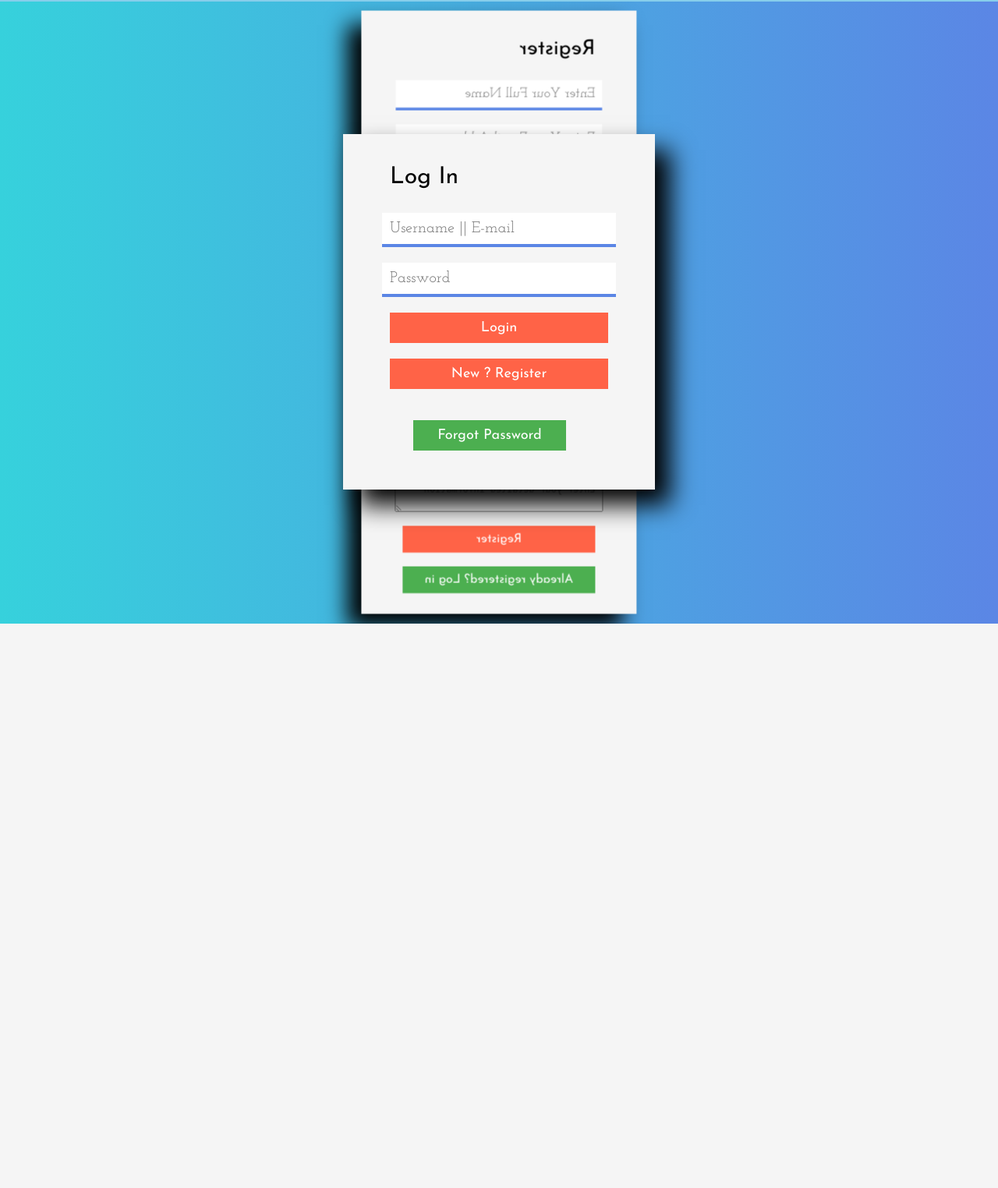
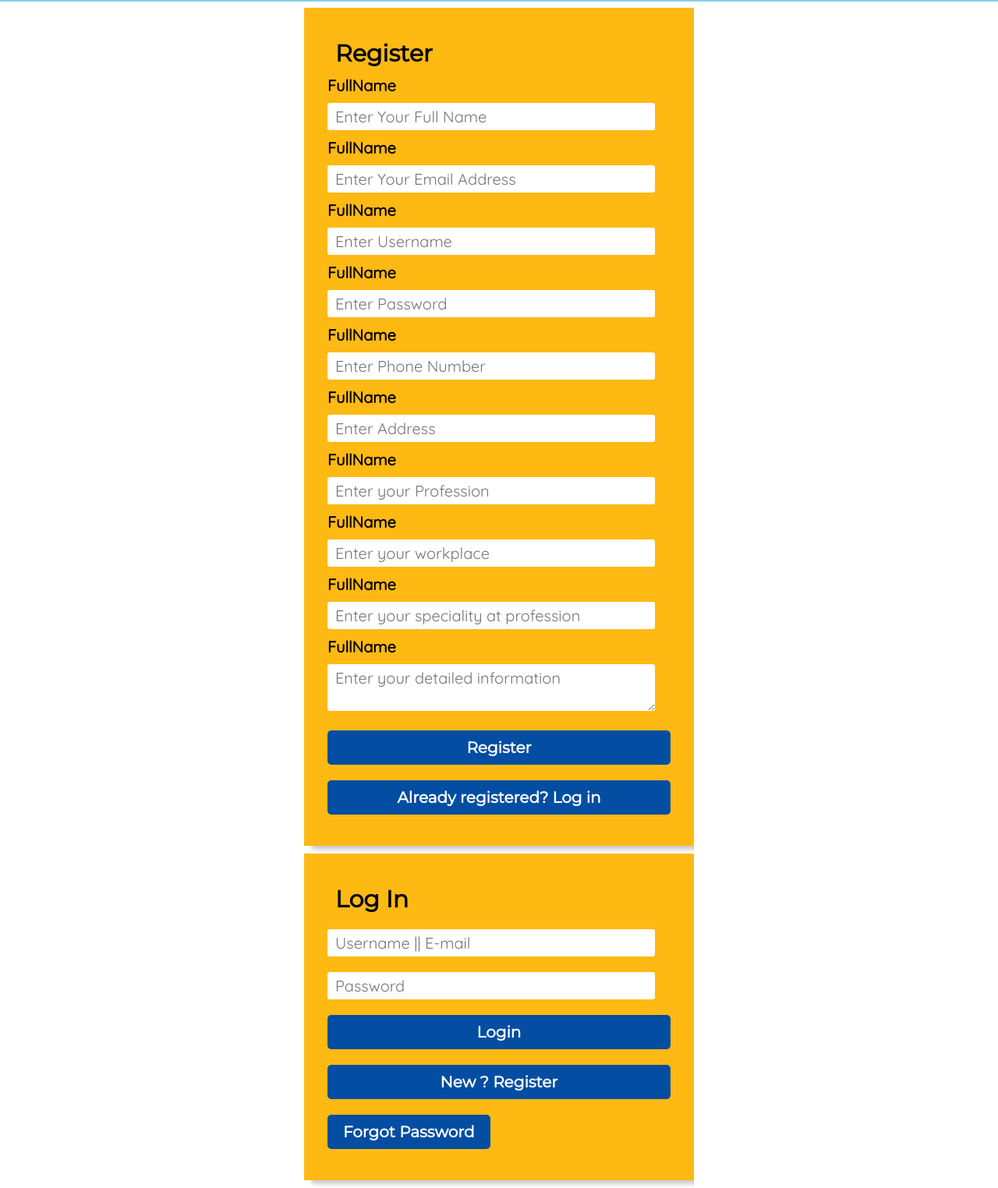
Before and after one commit to yubrajbhandari923/team-shanti-hackathon, a PHP site: page /login.html in a window 1280 px wide. Shown: the whole page at 78% size. Before the commit the page ends 800 px from the top, so only its background shows below. Run offline with PHP 8.4, Linux system fonts and the light colour scheme.

Commit message:
ui update

```diff
--- a/login.php
+++ b/login.html
@@ -20,6 +20,8 @@ if($data!='reg'){
     <title> Guffadi </title>
     <link rel='stylesheet' href="refrences/fonts/fonts.css">
     <link rel="stylesheet" href='refrences/css/login-style.css'>
+    <link href="https://fonts.googleapis.com/css?family=Montserrat&display=swap" rel="stylesheet">
+    <link href="https://fonts.googleapis.com/css?family=Quicksand&display=swap" rel="stylesheet">
     <script src="refrences/js/login-script.js">
      </script>
 </head>
@@ -39,16 +41,36 @@ if(isset($_SESSION['error_direct'])){
             <section class="forms forms-<?php echo $data; ?>">
                     <form class="register-form" autocomplete=on id='register'>
                             <h1>Register</h1>
-                            <input type=text name='fullname' placeholder="Enter Your Full Name">
-                            <input type=email name='emailid' placeholder="Enter Your Email Address">
-                            <input type=text name='username' placeholder="Enter Username">
-                            <input type=password name='password' placeholder="Enter Password">
-                            <input type=tel name='phone' placeholder="Enter Phone Number">
-                            <input type=text name='address' placeholder="Enter Address">
-                            <input type=text name='profession' placeholder="Enter your Profession">
-                            <input type=text name='workplace' placeholder="Enter your workplace">
-                            <input type=text name='speciality' placeholder="Enter your speciality at profession">
-                            <textarea name='detail' placeholder="Enter your detailed information"></textarea>
+                            <div>
+                                <label> FullName</label>
+                            <input type=text name='fullname' placeholder="Enter Your Full Name"></div>
+                            <div>
+                                <label> FullName</label>
+                            <input type=email name='emailid' placeholder="Enter Your Email Address"></div>
+                            <div>
+                                <label> FullName</label>
+                            <input type=text name='username' placeholder="Enter Username"></div>
+                            <div>
+                                <label> FullName</label>
+                            <input type=password name='password' placeholder="Enter Password"></div>
+                            <div>
+                                <label> FullName</label>
+                            <input type=tel name='phone' placeholder="Enter Phone Number"></div>
+                            <div>
+                                <label> FullName</label>
+                            <input type=text name='address' placeholder="Enter Address"></div>
+                            <div>
+                                <label> FullName</label>
+                            <input type=text name='profession' placeholder="Enter your Profession"></div>
+                            <div>
+                                <label> FullName</label>
+                            <input type=text name='workplace' placeholder="Enter your workplace"></div>
+                            <div>
+                                <label> FullName</label>
+                            <input type=text name='speciality' placeholder="Enter your speciality at profession"></div>
+                            <div>
+                                <label> FullName</label>
+                            <textarea name='detail' placeholder="Enter your detailed information"></textarea></div>
                             <div id="error" class='error'></div>
 
                             <button type=button id='submit'> Register </button>
--- a/refrences/css/index-style.css
+++ b/refrences/css/index-style.css
@@ -141,7 +141,7 @@ body,html{
     display: block;
     margin:20px 0 ;
     text-align: center;
-    font:22px quicksand;
+    font:30px montserrat;
     font-weight: bolder;
     color: white;
 }
--- a/refrences/css/login-style.css
+++ b/refrences/css/login-style.css
@@ -1,128 +1,54 @@
-body, html{
+body, html, *{
     margin: 0px;
     padding: 0px;
-     background: #36d1dc;
-    background: -webkit-gradient(linear, left top, right top, from(#36d1dc), to(#5b86e5));
-    background: -webkit-linear-gradient(left, #36d1dc, #5b86e5);
-    background: -o-linear-gradient(left, #36d1dc, #5b86e5);
-    background: linear-gradient(to right, #36d1dc, #5b86e5);
     overflow-x: hidden;
 }
-
 .container{
     min-width: 100vw;
     min-height: 100vh;
-   }
-.hero{
-
-     -webkit-perspective: 3000px;
-
-             perspective: 3000px;
+    display: grid;
+    justify-content: center;
+    align-items: center;
 }
 .forms{
-    position: relative;
-    min-width: 100vw;
-    min-height: 100vh;
-     display: -webkit-box;
-     display: -ms-flexbox;
-     display: flex;
-     -webkit-box-pack: center;
-         -ms-flex-pack: center;
-             justify-content: center;
-     -webkit-box-align: center;
-         -ms-flex-align: center;
-             align-items: center;
-  -webkit-transform-style: preserve-3d;
-          transform-style: preserve-3d;
-    -webkit-transition: 0.5s;
-    -o-transition: 0.5s;
-    transition: 0.5s;
-     -webkit-transform:  translateZ(-200px) ;
-             transform:  translateZ(-200px) ;
+    width: 90vw;
+    max-width:500px;
+
 }
-.forms-log{
-    -webkit-transform:  translateZ(-200px) rotatey(0deg);
-            transform:  translateZ(-200px) rotatey(0deg);
+form{
+    display: flex;
+    flex-direction: column;
+    padding: 30px;
+    font:20px quicksand;
+    font-weight: bolder;
+    background: #feb913;
+    margin: 10px 0;
+    box-shadow: 10px 5px 5px 0 rgba(0,0,0,0.2)
 }
-.forms-reg{
-    -webkit-transform:  translateZ(-200px) rotatey(180deg);
-            transform:  translateZ(-200px) rotatey(180deg);
-}
-form {
-    position: absolute;
+form input, textarea{
+    padding: 5px 10px;
+    font:20px quicksand;
     width: 400px;
-    min-width: 250px;
-    display: -webkit-box;
-    display: -ms-flexbox;
-    display: flex;
-    -ms-flex-wrap: wrap;
-        flex-wrap: wrap;
-    -webkit-box-pack: center;
-        -ms-flex-pack: center;
-            justify-content: center;
-    -webkit-box-shadow: 20px 20px 30px 0px  black;
-            box-shadow: 20px 20px 30px 0px  black;
-    background: whitesmoke;
-    padding:  20px 0;
-}
-form:nth-child(1){
-    -webkit-transform: rotateY(180deg) translatez(200px);
-            transform: rotateY(180deg) translatez(200px);
-}
-form:nth-child(2){
-    -webkit-transform: rotateY(0deg) translatez(200px);
-            transform: rotateY(0deg) translatez(200px);
-}
-form *{
-    max-width: 90%;
-    min-width: 70%;
-    margin: 10px 30px;
-    padding: 10px;
-}
-.info{
-    width: 100%;
-    display:block;
-    text-align:center;
-    margin:auto;font: 15px josefinsans;
-}
-form input{
+    border: none;
+    color: #034ea2;
+    border-radius: 3px;
     background: white;
-    border: none;
-    border-bottom: 4px solid #5b86e5;
-    font: 20px josefinslab;
+    margin: 10px 0;
 }
 form h1{
-    font: 30px josefinsans;
+    margin: 10px;
+    font:30px montserrat;
+    font-weight: bolder;
+
 }
-form .error{
-    display: none;
-    text-align: left;
-    color: tomato;
-    font: 15px lora;
-    border-left: 3px solid tomato;
+button{
+    cursor: pointer;
+    border: none;
+    padding: 10px 20px;
+    margin: 10px 0 ;
+    font: 20px montserrat;
+    font-weight: bolder;
+    border-radius: 5px;
+    background: #034ea2;
+    color: white;
 }
-form button{
-    background: tomato;
-    border: none;
-    font: 18px josefinsans;
-    color: white;
-    cursor: pointer;
-}
-form button:nth-last-child(1){
-    background: #4CAF50 ;
-}
-
-@media all and (max-width: 500px){
-    form{
-        width: 100vw;
-    }
-    body{
-        overflow-x: scroll;
-    }
-}
-
-@media all and (max-height: 500px){
-    form{
-        min-height: 100vh;
-    }
-}
```
Also changed, not shown: index.html (renamed from index.php), refrences/imgs/mountain.jpg (added), refrences/imgs/syangja.jpg (added).
